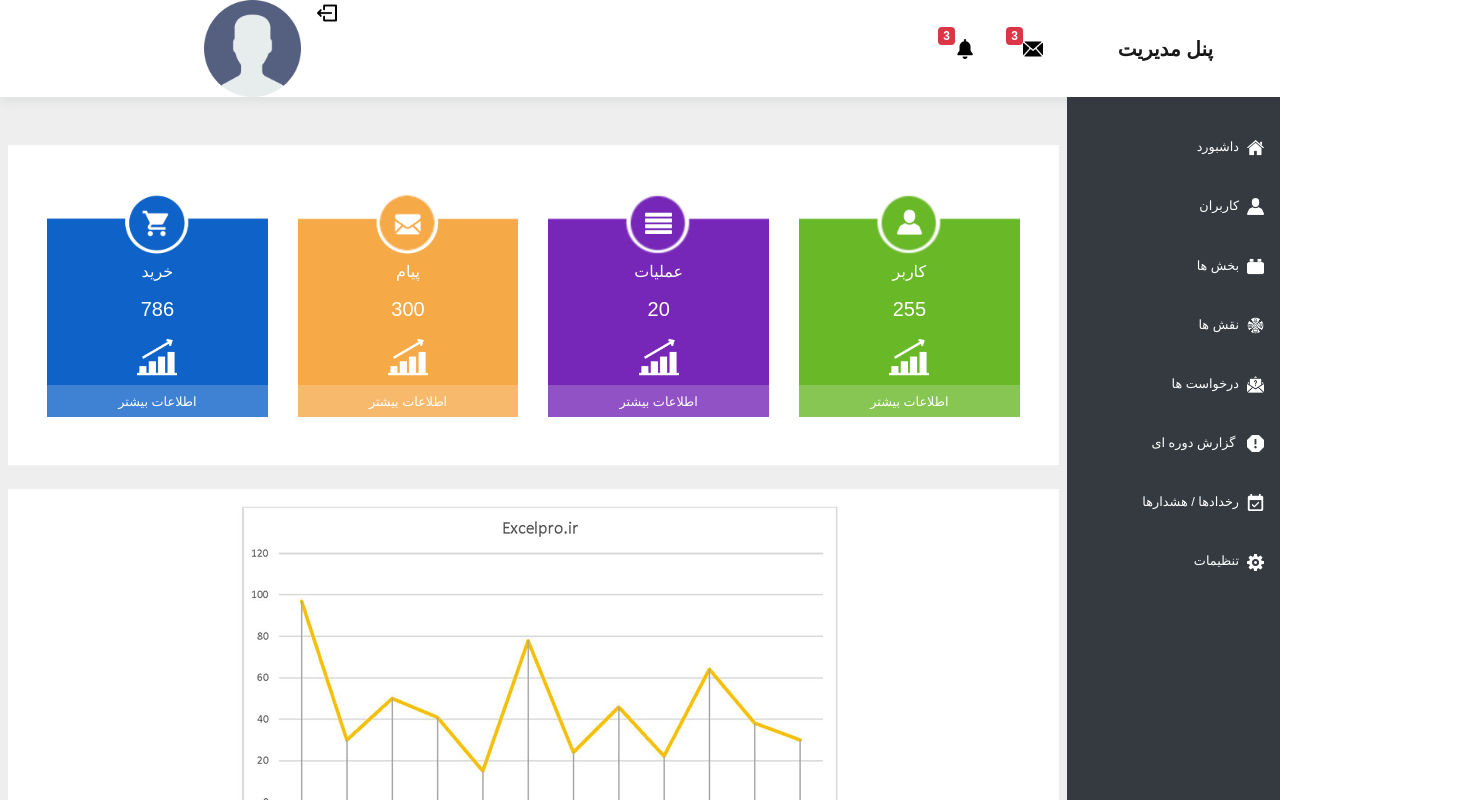
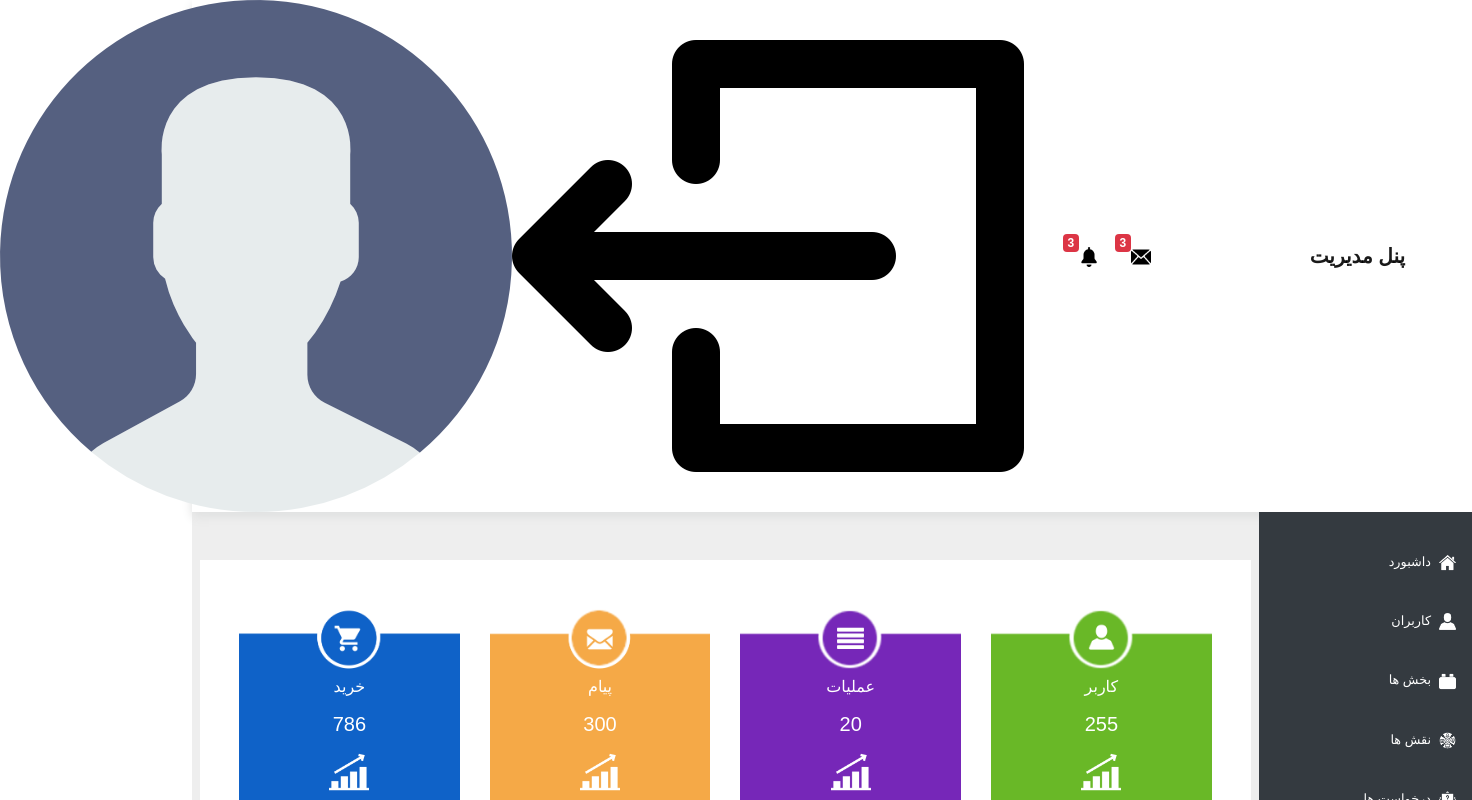
Before and after one commit to baharb68/ManagementPanel, a React (Create React App) app in the folder panel-app/: page / in a window 1280 px wide. Shown: the top 800 px of the page, 1472 px wide, since content can reach past the window. Built offline with nearby package versions, Linux system fonts and the light colour scheme; a web font is replaced by a local one.

Commit message:
modifying navbar:creating Icon component and using number and navicon props

```diff
--- /dev/null
+++ b/panel-app/src/components/Navbar/Icon.jsx
@@ -0,0 +1,15 @@
+import React, { Component } from 'react'
+
+export default class Icon extends Component {
+    constructor(props){
+        super(props);
+    }
+    render() {
+        return (
+            <div className="position-relative mx-3">
+                <img src={this.props.navicon} alt=""/>
+                <span className="badge badge-danger position-absolute">{this.props.number}</span>
+            </div>
+        )
+    }
+}
--- a/panel-app/src/components/Navbar/Navbar.jsx
+++ b/panel-app/src/components/Navbar/Navbar.jsx
@@ -4,6 +4,7 @@ import bell from '../img/bell.png'
 import user from '../img/user.png'
 import mail from '../img/mail-black-envelope-symbol.png'
 import logout from '../img/logout.png'
+import Icon from './Icon'
 export default class Navbar extends Component {
     constructor(props){
         super(props);
@@ -15,24 +16,17 @@ export default class Navbar extends Component {
                      <div className="part1 col-12 col-md-2 w-100 align-items-center">
                         <a className="navbar-brand font-weight-bold" href="#">{this.props.logo}</a>
                     </div>
-                    <div className="part2 col-12 col-md-5 d-flex justify-content-start pr-4 pt-4 pt-md-0">
-                        <div className="position-relative ml-4">
-                            <img src={mail} alt=""/>
-                            <span className="badge badge-danger position-absolute">3</span>
-                        </div>
-                        <div className="position-relative mr-4">
-                            <img src={bell} alt=""/>
-                            <span className="badge badge-danger position-absolute">3</span>
-                        </div>
+                    <div className="part2 col d-flex justify-content-end pt-4 pt-md-0">
+                        <Icon navicon={mail} number="3" />
+                        <Icon navicon={bell} number="3" />
                     </div>
-                    <div className="part3 col-12 col-md-5 d-flex justify-content-center align-items-start pr-0 pt-2 pt-md-0">
                         <div className="pr-4">
                             <img src={logout} alt=""/>
                         </div>
                         <div className="w-25 ">
-                            <img src={user} alt="" className="w-75"/>
+                            <img src={user} alt=""/>
                         </div>
-                    </div>
+
                 </nav>
             </div>
         )
```
